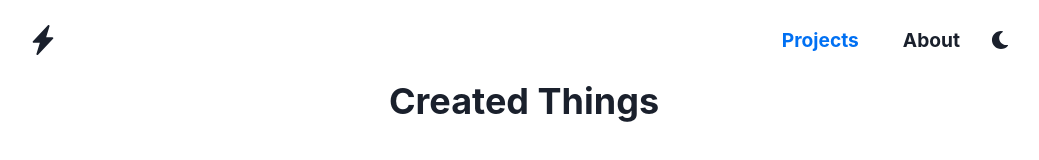
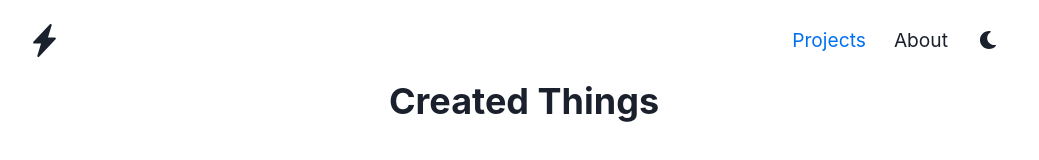
Before and after one commit to akazwz/website, a Next.js app: page /projects in a window 1280 px wide. Shown: the top 160 px of the page, without its empty margins (116-1155 px from the left). Built offline with nearby package versions, Linux system fonts and the light colour scheme.

Commit message:
change nav link focus style

```diff
--- a/src/components/header.tsx
+++ b/src/components/header.tsx
@@ -9,6 +9,7 @@ import { BsLightningChargeFill } from 'react-icons/bs'
 import { useRouter } from 'next/router'
 import MobileNav from './mobile-nav'
 import ColorModeToggle from './color-mode-toggle'
+
 export type HeaderTrans = {
   projects: string,
   about: string,
@@ -16,7 +17,7 @@ export type HeaderTrans = {
 
 const Header: FC = () => {
   const router = useRouter()
-  const {locale} = router
+  const { locale } = router
   let trans: HeaderTrans
   switch (locale) {
     case 'en-US':
@@ -42,44 +43,42 @@ const Header: FC = () => {
     <>
       <Flex
         height="10vh"
-        alignContent="center"
         alignItems="center"
       >
         <Link href="/">
           <BsLightningChargeFill
-            size={30}
+            size={33}
             color={router.route === '/' ? '#0070f3' : ''}
           />
         </Link>
         <Spacer/>
         <HStack
           alignItems="center"
-          spacing={5}
           display={{ base: 'none', md: 'flex' }}
         >
+          <HStack spacing={7}>
             <Link
-            mr="1.5rem"
-            onClick={() => router.push('/projects')}
-            style={{
-              fontSize: '1.2rem',
-              fontWeight: 'bolder',
-              color: router.route === '/projects' ? '#0070f3' : '',
-            }}
+              href={'/projects'}
+              _hover={{ textDecoration: 'underline' }}
+              _focus={{ textDecoration: 'underline' }}
+              color={router.route === '/projects' ? '#0070f3' : ''}
+              fontSize="1.2rem"
             >
               {trans.projects}
             </Link>
             <Link
-            mr="1.5rem"
-            onClick={() => router.push('/about')}
-            style={{
-              fontSize: '1.2rem',
-              fontWeight: 'bolder',
-              color: router.route === '/about' ? '#0070f3' : '',
-            }}
+              href={'/about'}
+              _hover={{ textDecoration: 'underline' }}
+              _focus={{ textDecoration: 'underline' }}
+              color={router.route === '/about' ? '#0070f3' : ''}
+              fontSize="1.2rem"
             >
               {trans.about}
             </Link>
+          </HStack>
+          <Flex>
             <ColorModeToggle/>
+          </Flex>
         </HStack>
         <MobileNav trans={trans}/>
       </Flex>
--- a/src/components/mobile-nav.tsx
+++ b/src/components/mobile-nav.tsx
@@ -32,20 +32,19 @@ const MobileNav: (props: { trans: HeaderTrans }) => JSX.Element = (props: { tran
               <MenuList>
                 <MenuItem
                   aria-label={'navigate to projects page'}
-                  _focus={{ textDecoration: 'none', color: '#0070f3' }}
                   fontWeight={router.route === '/projects' ? 'bolder' : 'normal'}
-                  fontSize={router.route === '/projects' ? 'large' : 'medium'}
+                  _focus={{textDecoration: 'underline', border: '1px', borderColor: '#0070f3'}}
+                  color={router.route === '/projects' ? '#0070f3' : ''}
                   onClick={()=>router.push('/projects')}
-              >
+                >
                     {trans.projects}
                 </MenuItem>
                 <MenuItem
                   aria-label={'navigate to about page'}
-                  _focus={{ textDecoration: 'none', color: '#0070f3' }}
                   fontWeight={router.route === '/about' ? 'bolder' : 'normal'}
-                  fontSize={router.route === '/about' ? 'large' : 'medium'}
+                  _focus={{textDecoration: 'underline', border: '1px', borderColor: '#0070f3'}}
+                  color={router.route === '/about' ? '#0070f3' : ''}
                   onClick={()=>router.push('/about')}
-
                 >
                   {trans.about}
                 </MenuItem>
```
Lines whose indentation alone changed are shown as unchanged.
